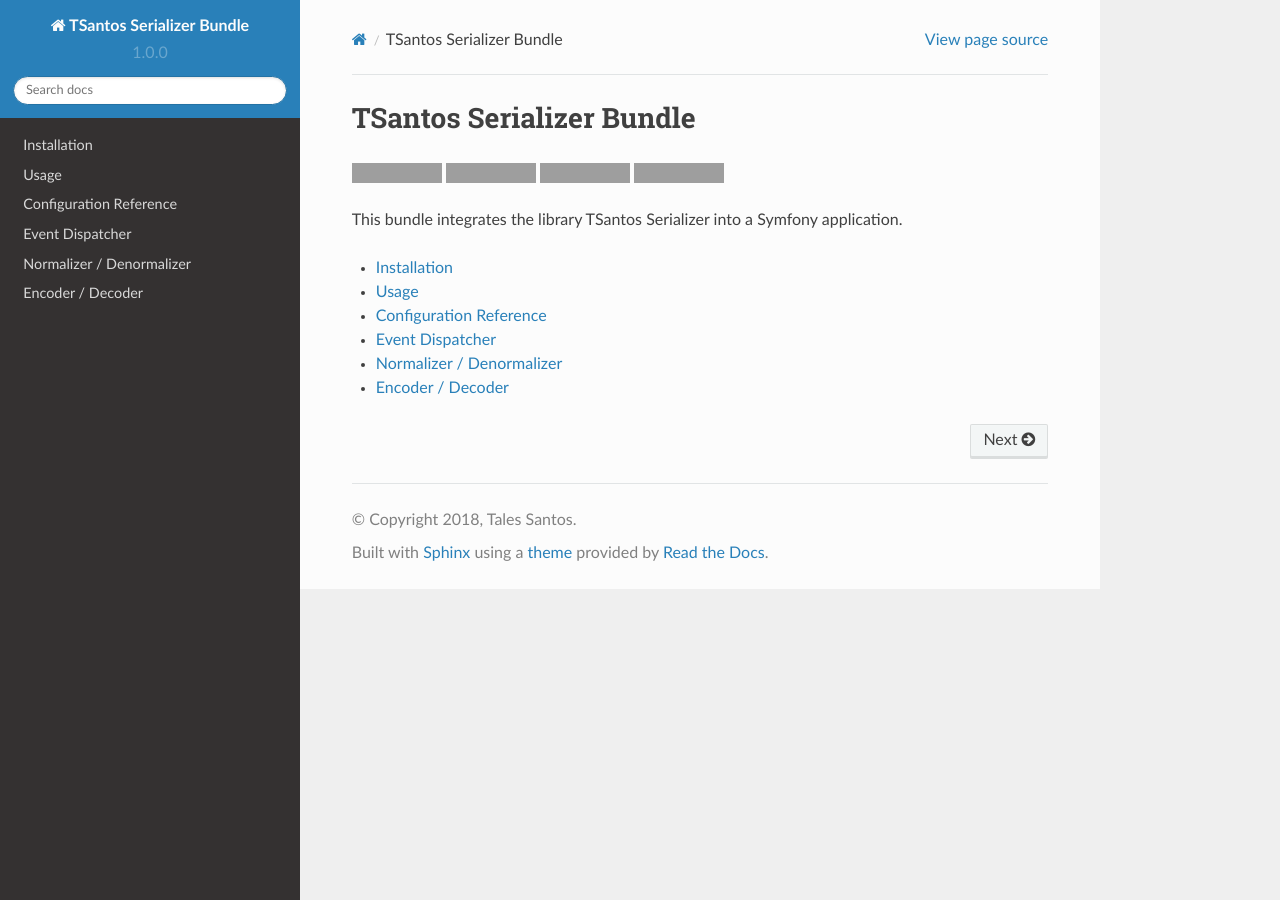
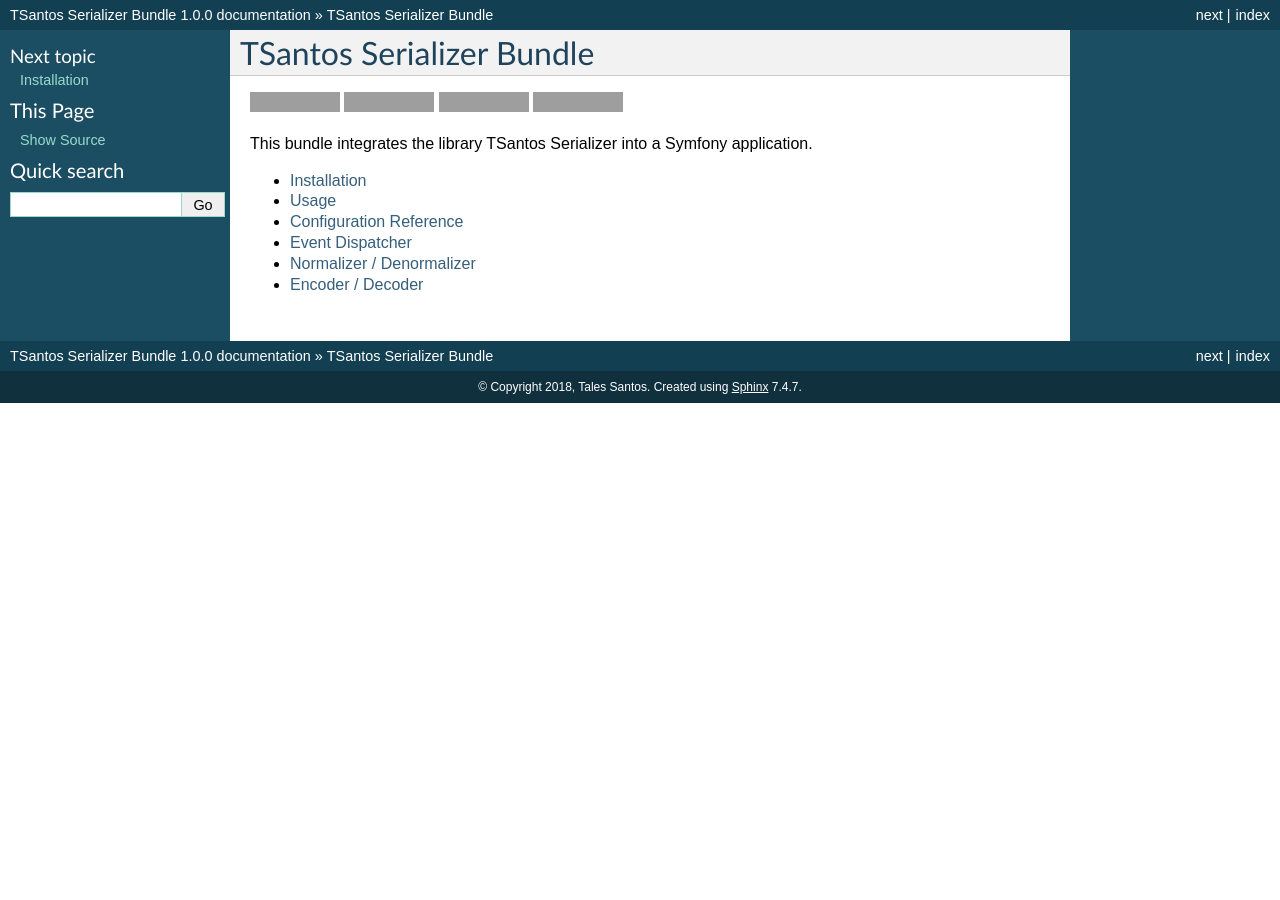
Before and after one commit to tsantos84/serializer-bundle, a Sphinx documentation site: the page built from Resources/doc/index.rst, in a window 1280 px wide. Built offline with Sphinx 7.4.7, drawn with Linux system fonts in a browser that asks for light colours; grey boxes are pictures that could not be loaded.

Commit message:
Adjust rdt environment
[skip ci]

```diff
--- a/Resources/doc/conf.py
+++ b/Resources/doc/conf.py
@@ -107,6 +107,18 @@
 
 # -- Options for HTML output ----------------------------------------------
 
+# The theme to use for HTML and HTML Help pages.  See the documentation for
+# a list of builtin themes.
+html_theme = 'default'
+
+# Theme options are theme-specific and customize the look and feel of a theme
+# further.  For a list of options available for each theme, see the
+# documentation.
+#html_theme_options = {}
+
+# Add any paths that contain custom themes here, relative to this directory.
+html_theme_path = []
+
 on_rtd = os.environ.get('READTHEDOCS', None) == 'True'
 
 if not on_rtd:  # only import and set the theme if we're building docs locally
@@ -114,19 +126,7 @@
     html_theme = 'sphinx_rtd_theme'
     html_theme_path = [sphinx_rtd_theme.get_html_theme_path()]
 else:
-    html_theme = 'default'
-
-# The theme to use for HTML and HTML Help pages.  See the documentation for
-# a list of builtin themes.
-html_theme = 'sphinx_rtd_theme'
-
-# Theme options are theme-specific and customize the look and feel of a theme
-# further.  For a list of options available for each theme, see the
-# documentation.
-#html_theme_options = {}
-
-# Add any paths that contain custom themes here, relative to this directory.
-html_theme_path = [sphinx_rtd_theme.get_html_theme_path()]
+    html_theme = 'sphinx_rtd_theme
 
 # The name for this set of Sphinx documents.  If None, it defaults to
 # "<project> v<release> documentation".
```
